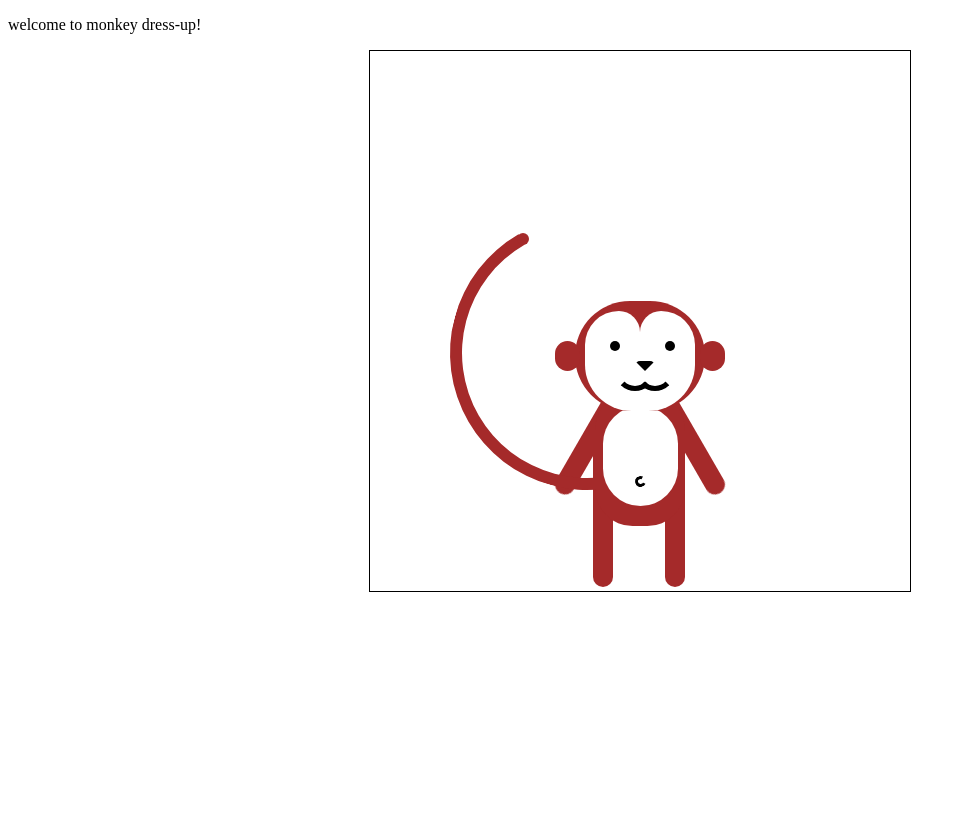
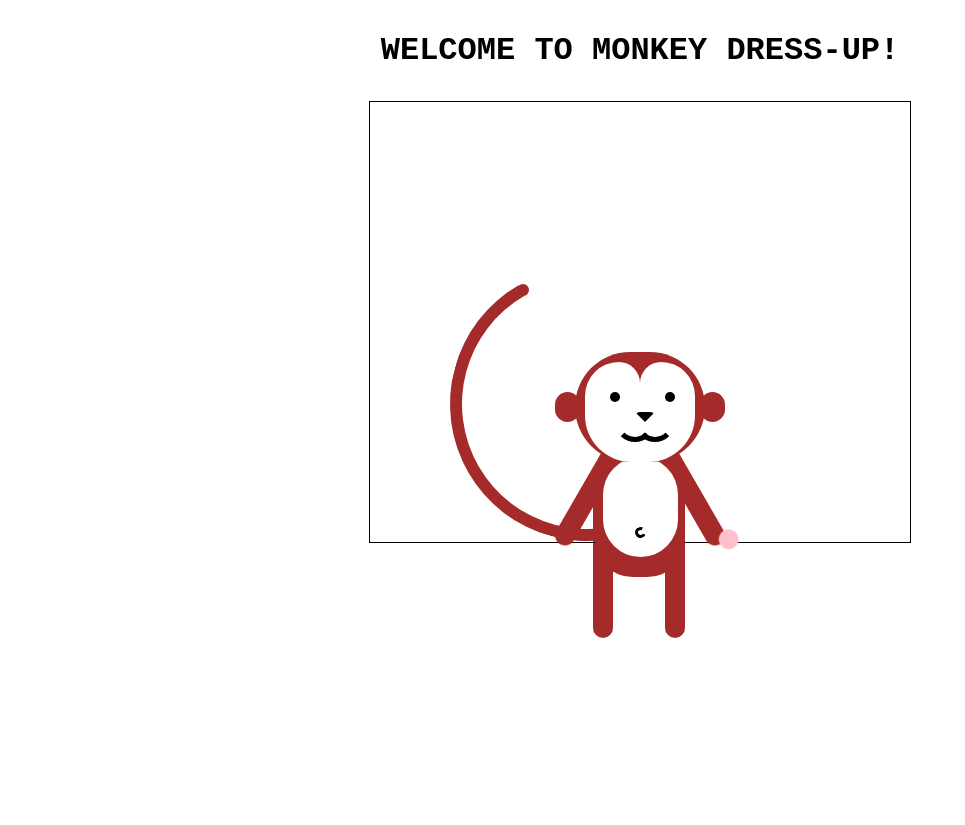
Before and after one commit to ybxiang05/monkey_dressup, a plain HTML site: page index.html in a window 1280 px wide. Shown: the whole page, without its empty margins (0-965 px from the left). Drawn offline with Linux system fonts and the light colour scheme.

Commit message:
add positioning for hand-held accessory

```diff
--- a/styles.css
+++ b/styles.css
@@ -1,5 +1,17 @@
+/* Header/Title Area*/
+
+.title {
+  font-family: "Courier New", Courier, monospace;
+  text-transform: uppercase;
+  font-weight: 600;
+  font-size: 2rem;
+  text-align: center;
+}
+
+/* Monkey Business */
+
 .canvas {
-  height: 500px;
+  height: 400px;
   width: 500px;
   padding: 20px;
   border: 1px solid black;
@@ -228,3 +240,15 @@
   left: 127px;
   bottom: 642px;
 }
+
+/* Dress Up Options*/
+#accessory {
+  height: 20px;
+  width: 20px;
+  background-color: pink;
+  border-radius: 20px;
+  z-index: 3;
+  position: relative;
+  left: 10px;
+  top: 150px;
+}
```
